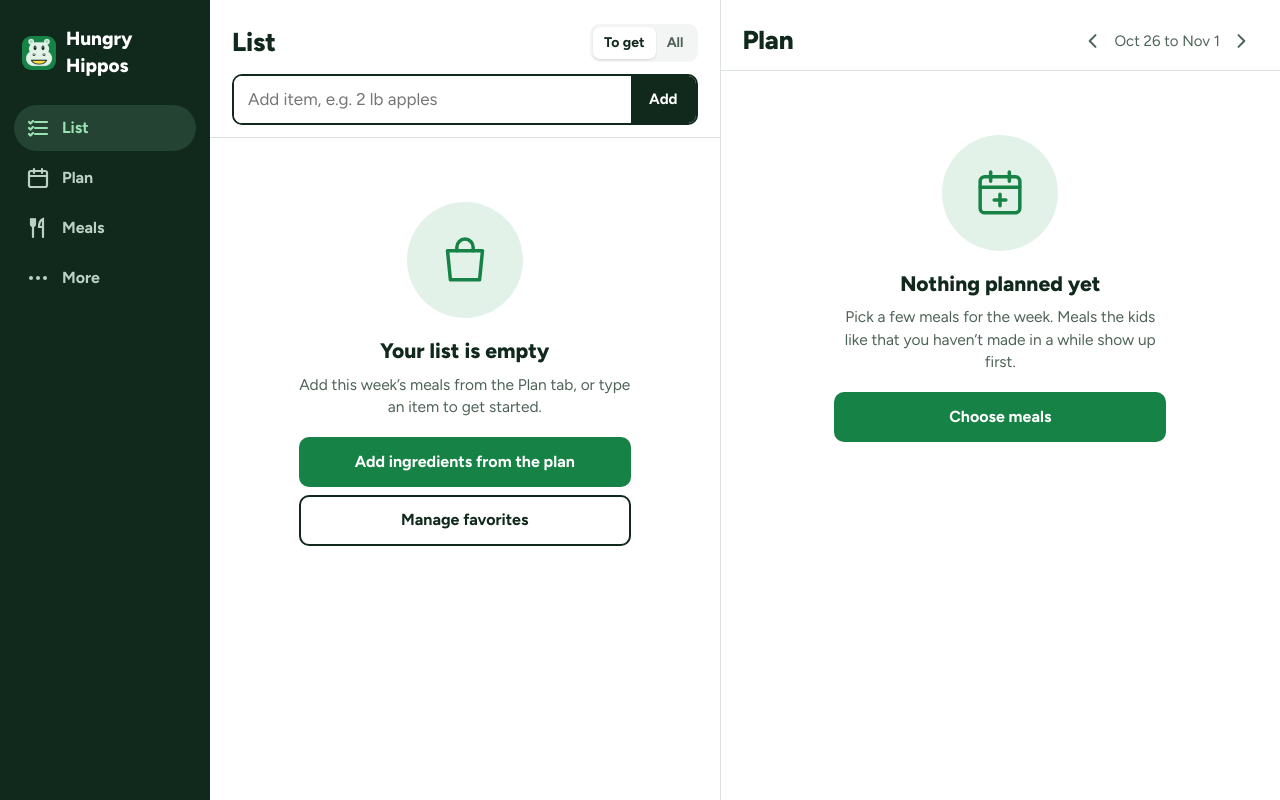
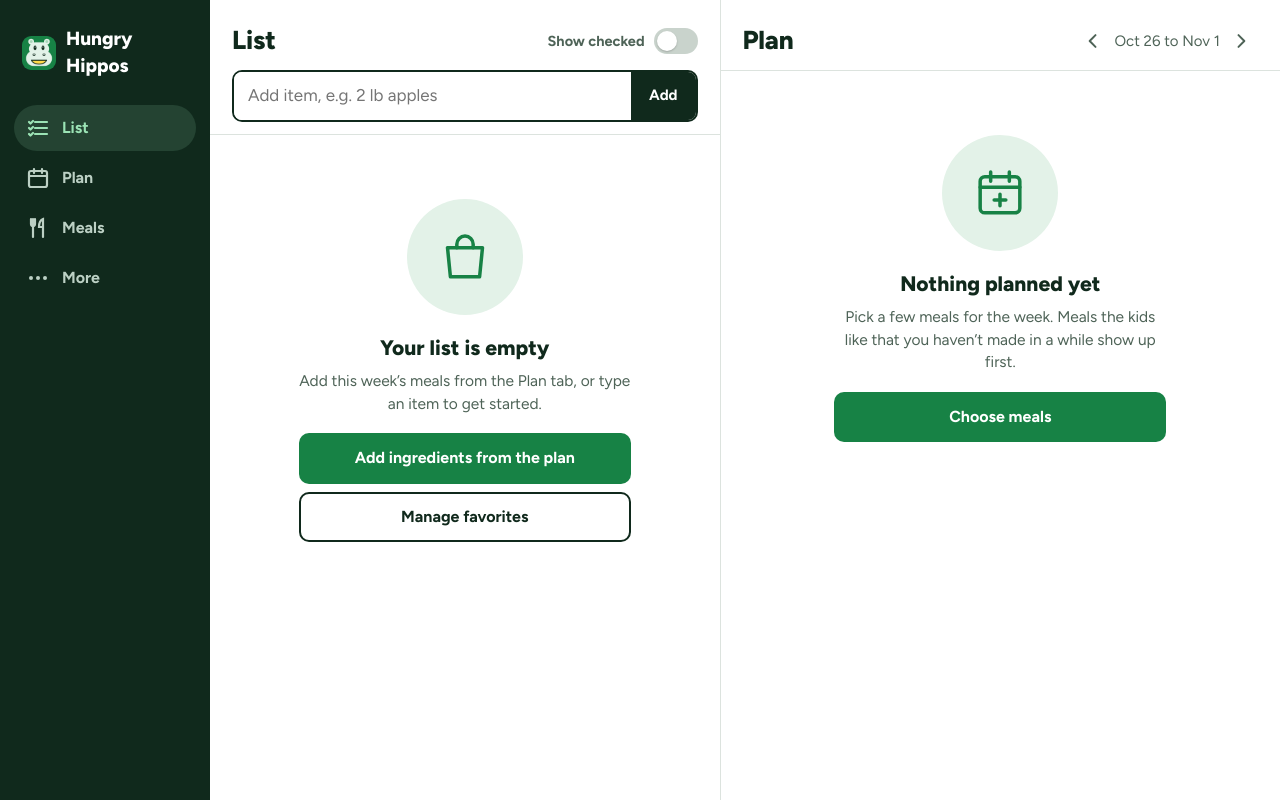
Before and after one commit to xadamz23/hungry-hippos, a FastAPI app: page /list in a window 1280 px wide. Run offline with FastAPI, Linux system fonts and the light colour scheme; data that the repository does not hold is empty; some libraries are stand-ins or nearby versions.

Commit message:
List: Show checked switch replaces the To get / All toggle
Always toggleable so the remembered preference is kept even when nothing is checked.

```diff
--- a/app/static/css/app.css
+++ b/app/static/css/app.css
@@ -144,10 +144,17 @@ textarea.input { min-height: 110px; line-height: 1.45; resize: vertical; }
 .seg { display: flex; background: var(--wash); border-radius: 10px; padding: 4px; margin-top: 12px; }
 .seg a { flex: 1; text-align: center; font-size: 14.5px; font-weight: 700; padding: 8px; border-radius: 7px; color: var(--ink-2); }
 .seg a[aria-current="true"] { background: #fff; color: var(--ink); box-shadow: 0 1px 2px rgba(0, 0, 0, .12); }
-/* Compact toggle version, e.g. the List's To get / All switch. */
-.seg.sm { margin-top: 0; padding: 3px; flex: none; }
-.seg.sm button { font-size: 14px; font-weight: 700; padding: 6px 11px; border-radius: 7px; color: var(--ink-2); }
-.seg.sm button[aria-pressed="true"] { background: #fff; color: var(--ink); box-shadow: 0 1px 2px rgba(0, 0, 0, .12); }
+/* On/off switch with its label, e.g. the List's Show checked. */
+.switch { display: inline-flex; align-items: center; gap: 9px; font-size: 14.5px; font-weight: 700; color: var(--ink-2); padding: 4px 0; flex: none; }
+.switch .track { width: 44px; height: 26px; border-radius: 99px; background: #c9d3cc; position: relative; transition: background .18s; flex: none; }
+.switch .track::after {
+  content: ""; position: absolute; top: 3px; left: 3px; width: 20px; height: 20px; border-radius: 50%;
+  background: #fff; box-shadow: 0 1px 2px rgba(0, 0, 0, .2); transition: transform .18s;
+}
+.switch[aria-checked="true"] { color: var(--ink); }
+.switch[aria-checked="true"] .track { background: var(--go); }
+.switch[aria-checked="true"] .track::after { transform: translateX(18px); }
+@media (prefers-reduced-motion: reduce) { .switch .track, .switch .track::after { transition: none; } }
 
 .chips { display: flex; flex-wrap: wrap; gap: 6px; }
 .chips.scroll { flex-wrap: nowrap; overflow-x: auto; scrollbar-width: none; margin: 0 -18px; padding: 0 18px; }
@@ -206,10 +213,10 @@ textarea.input { min-height: 110px; line-height: 1.45; resize: vertical; }
 .it .aisle i { width: 8px; height: 8px; border-radius: 50%; flex: none; }
 .it.done .aisle i { opacity: .45; }
 @media (min-width: 900px) { .list-part .grp { padding-left: 22px; padding-right: 22px; } }
-/* Checked items are hidden unless the List's To get / All switch is on All.
+/* Checked items are hidden unless the List's Show checked switch is on.
    The "Meals" / "Everything else" labels go too once either part is all checked.
-   The clear-checked strip only shows on All, next to the items it would remove.
-   A row just checked off on "To get" lingers (app.js listView) so the tick is seen. */
+   The clear-checked strip only shows with them, next to the items it would remove.
+   A row just checked off while they're hidden lingers (app.js listView) so the tick is seen. */
 .list-view:not(.show-checked) #list-body .it.done:not(.lingering),
 .list-view:not(.show-checked) #list-body section:not(:has(.it:not(.done), .it.lingering)),
 .list-view:not(.show-checked) #list-body:has(.all-done) .grp,
--- a/app/static/js/app.js
+++ b/app/static/js/app.js
@@ -184,7 +184,7 @@ document.addEventListener("alpine:init", () => {
       const top = this.$el.querySelector(".top");
       this._ro = new ResizeObserver(() => this.$el.style.setProperty("--list-top-h", top.offsetHeight + "px"));
       this._ro.observe(top);
-      // On "To get", a row checked off stays in view briefly so the tick registers before it goes.
+      // With checked items hidden, a row checked off stays in view briefly so the tick registers before it goes.
       // The row's own hx-on:click has already toggled .done by the time the click reaches here.
       // Swaps of the list (the toggle's response and the SSE refresh it causes) wait until the pause is over.
       this.$el.addEventListener("click", (e) => {
--- a/app/templates/list/_pane.html
+++ b/app/templates/list/_pane.html
@@ -2,10 +2,8 @@
   <div class="top static" x-data="quickAdd">
     <div class="row">
       <h1>List</h1>
-      <div class="seg sm" role="group" aria-label="Which items to show">
-        <button type="button" @click="setShowChecked(false)" :aria-pressed="!showChecked" aria-pressed="true">To get</button>
-        <button type="button" @click="setShowChecked(true)" :aria-pressed="showChecked" aria-pressed="false">All</button>
-      </div>
+      <button type="button" class="switch" role="switch" @click="setShowChecked(!showChecked)"
+              :aria-checked="showChecked" aria-checked="false">Show checked<span class="track"></span></button>
     </div>
     <form class="add" style="margin-top:12px" hx-post="/list/add" hx-target="#list-body" hx-on::after-request="if(event.detail.successful) this.reset()" @reset="q = ''">
       <label class="sr-only" for="add-text">Add an item</label>
--- a/app/templates/list/_sections.html
+++ b/app/templates/list/_sections.html
@@ -15,7 +15,7 @@
   </div>
 {% endmacro %}
 {% if meal_groups or groups %}
-{% if not left %}<p class="muted small all-checked">All checked off. Switch to All to see them.</p>{% endif %}
+{% if not left %}<p class="muted small all-checked">All checked off. Turn on Show checked to see them.</p>{% endif %}
 {% if total > left %}
 <div class="checked-strip">
   <span>{{ total - left }} checked off</span>
```
Also changed, not shown: tests/test_list_routes.py (+1 -1 lines).
